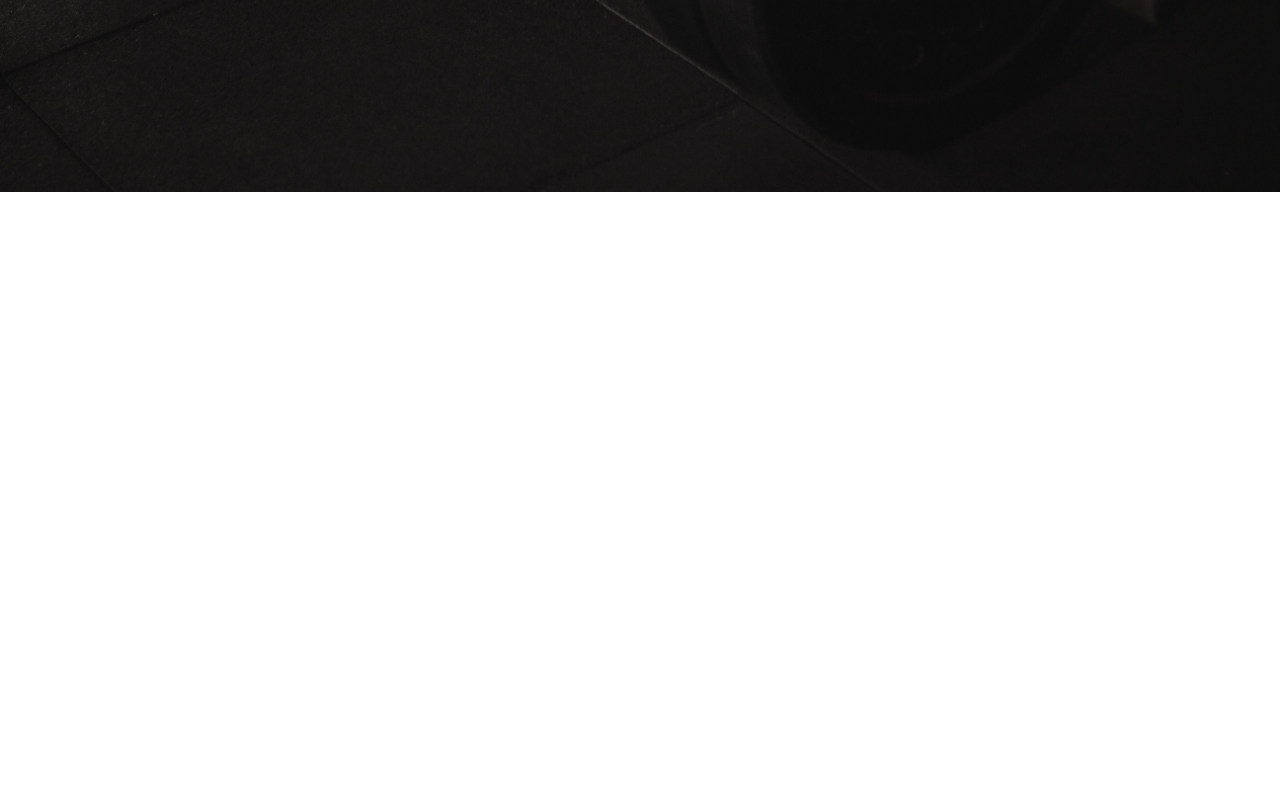
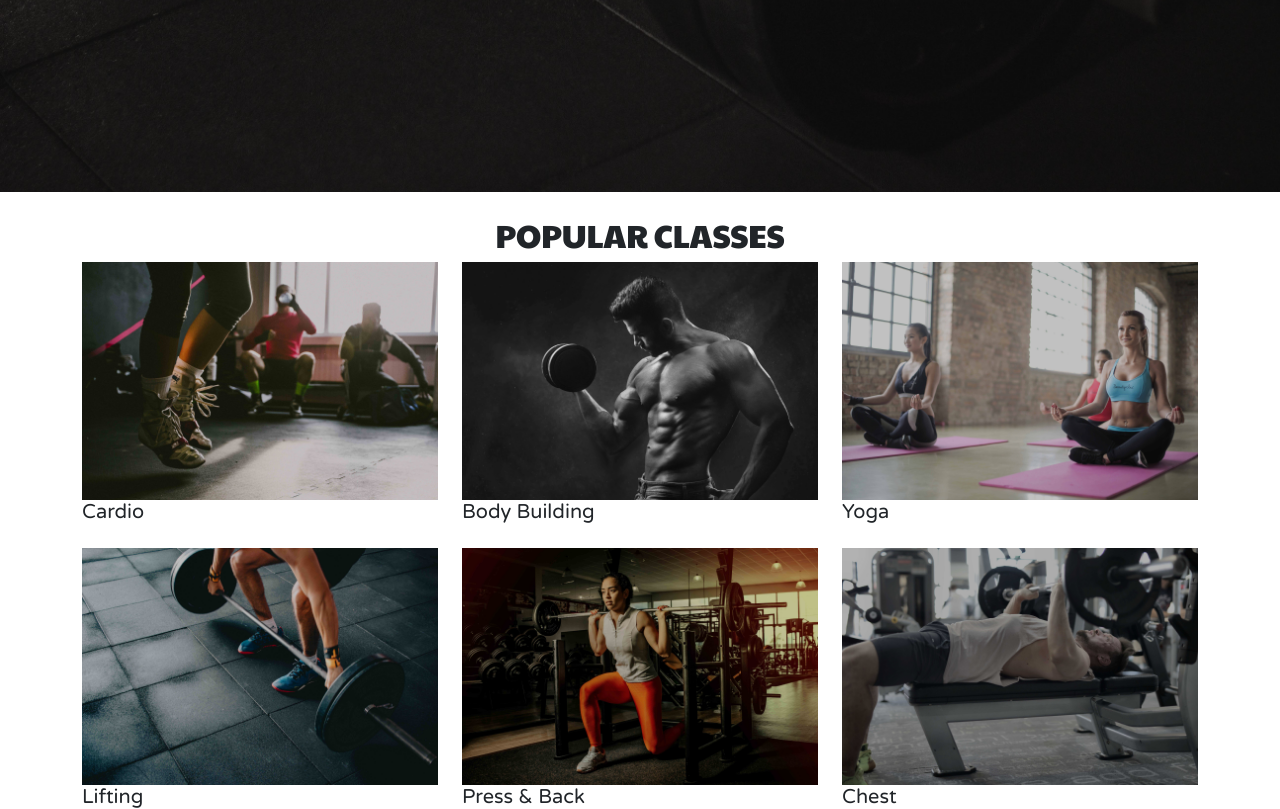
Before and after one commit to mahbubrahman1/stay-fit, a React (Create React App) app: page / in a window 1280 px wide. Shown: the part 608-1417 px from the top of the page. Before the commit the page ends 824 px from the top, so only its background shows below. Built offline with nearby package versions, Linux system fonts and the light colour scheme.

Commit message:
added popular classes in homepage

```diff
--- a/src/App.js
+++ b/src/App.js
@@ -1,6 +1,7 @@
 import { Route, Routes } from "react-router-dom";
 import Hero from "./components/Hero";
 import Classes from "./pages/Classes";
+import Home from "./pages/Home";
 import PopularClasses from "./pages/Home/PopularClasses";
 import Trainers from "./pages/Home/Trainers";
 
@@ -8,8 +9,8 @@ function App() {
   return (
     <div>
       <Routes>
-        <Route path="/" element={<Hero />} />
-        <Route path="/classes" element={<Classes />} />
+        <Route path="/" element={<Home />} />
+        {/* <Route path="/classes" element={<Classes />} /> */}
       </Routes>
     </div>
   );
--- a/src/assets/data/classes.js
+++ b/src/assets/data/classes.js
@@ -28,7 +28,17 @@ const classes = [
         id: 6,
         image: "course-images/chest.jpg",
         title: "Chest"
-    }
+    },
+    {
+        id: 7,
+        image: "course-images/chest.jpg",
+        title: "Chest"
+    },
+    {
+        id: 8,
+        image: "course-images/chest.jpg",
+        title: "Chest"
+    },
 ]
 
 export default classes;
--- a/src/components/SingleClass.js
+++ b/src/components/SingleClass.js
@@ -10,7 +10,7 @@ const SingleClass = ({ c }) => {
         <div class="col">
             <img src={c.image} class="card-img-top" alt="..." />
             <div className="card-body">
-                <h5 className="card-title text-light">{c.title}</h5>
+                <h5 className="card-title">{c.title}</h5>
                 {/* <p class="card-text">This is a longer card with supporting text below as a natural lead-in to additional content. This content is a little bit longer.</p> */}
             </div>
         </div>
--- /dev/null
+++ b/src/pages/Home.js
@@ -0,0 +1,14 @@
+import React from 'react'
+import Hero from '../components/Hero'
+import PopularClasses from './Home/PopularClasses'
+
+const Home = () => {
+    return (
+        <div>
+            <Hero />
+            <PopularClasses />
+        </div>
+    )
+}
+
+export default Home
--- a/src/pages/Home/PopularClasses.js
+++ b/src/pages/Home/PopularClasses.js
@@ -1,9 +1,21 @@
 import React from 'react'
+import classes from '../../assets/data/classes'
+import SingleClass from '../../components/SingleClass'
+// import classes from '../assets/data/classes'
 
 const PopularClasses = () => {
     return (
-        <div className='popular-classes'>
-            <h2 className='text-center'>Popular Classes</h2>
+        <div className="container">
+            <div className='popular-classes'>
+                <h2 className='text-center'>Popular Classes</h2>
+                <div className="row row-cols-1 row-cols-md-3 row-cols-sm-2 g-4">
+                    {
+                        classes.map((c, index) => index < 6 && (
+                            <SingleClass c={c} />
+                        ))
+                    }
+                </div>
+            </div>
         </div>
     )
 }
```
Also changed, not shown: src/assets/data/classes.json (deleted, +0 -32 lines).
